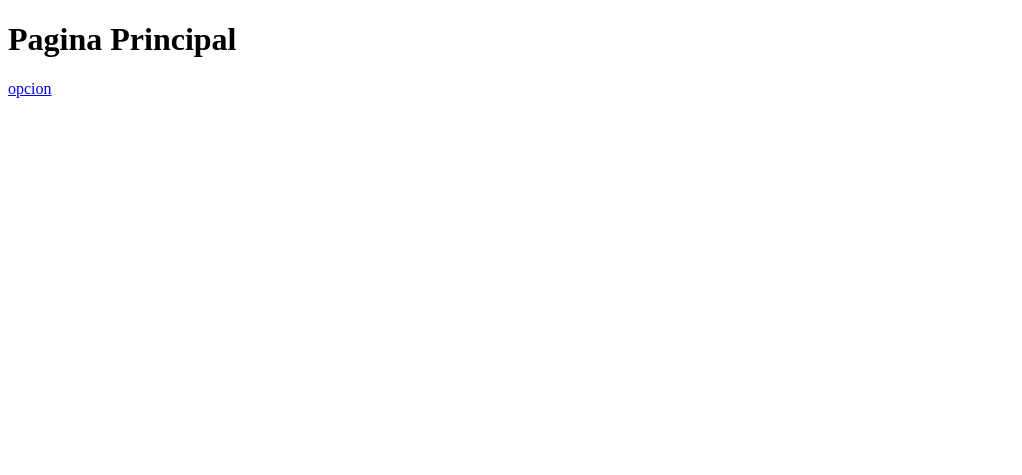
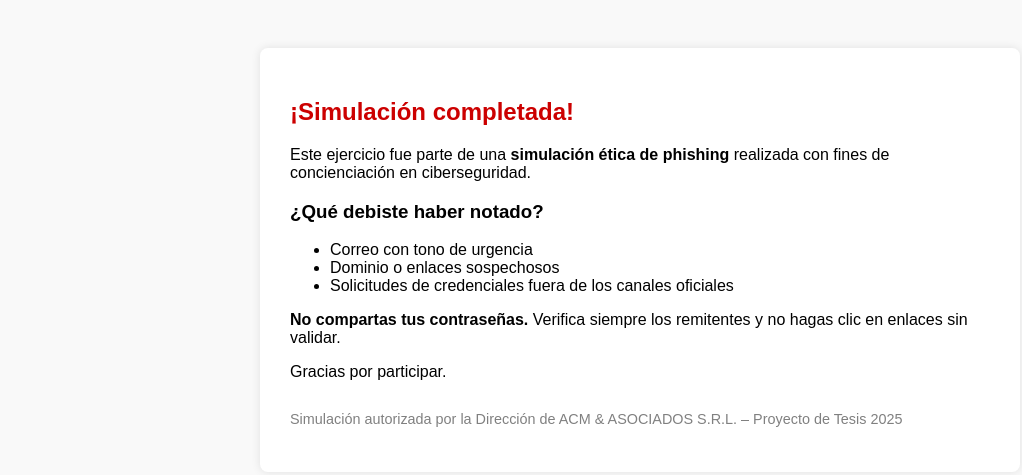
Before and after one commit to donabelj/ProyectoWeb, a plain HTML site: page index.html in a window 1280 px wide. Shown: the whole page, without its empty margins (0-1022 px from the left). Drawn offline with Linux system fonts and the light colour scheme.

Commit message:
Update index.html

```diff
--- a/index.html
+++ b/index.html
@@ -1,12 +1,22 @@
 <!DOCTYPE html>
-<html lang="en">
+<html lang="es">
 <head>
-    <meta charset="UTF-8">
-    <meta name="viewport" content="width=device-width, initial-scale=1.0">
-    <title>Document</title>
+  <meta charset="UTF-8">
+  <title>Simulación de Seguridad</title>
 </head>
-<body>
-    <h1> Pagina Principal</h1>
-    <a href="#index.html">opcion</a>
+<body style="font-family: Arial; background-color: #f9f9f9; padding: 40px;">
+  <div style="max-width: 700px; margin: auto; background-color: white; padding: 30px; border-radius: 8px; box-shadow: 0 0 10px rgba(0,0,0,0.1);">
+    <h2 style="color: #cc0000;">¡Simulación completada!</h2>
+    <p>Este ejercicio fue parte de una <strong>simulación ética de phishing</strong> realizada con fines de concienciación en ciberseguridad.</p>
+    <h3>¿Qué debiste haber notado?</h3>
+    <ul>
+      <li>Correo con tono de urgencia</li>
+      <li>Dominio o enlaces sospechosos</li>
+      <li>Solicitudes de credenciales fuera de los canales oficiales</li>
+    </ul>
+    <p><strong>No compartas tus contraseñas.</strong> Verifica siempre los remitentes y no hagas clic en enlaces sin validar.</p>
+    <p>Gracias por participar.</p>
+    <p style="margin-top: 30px; font-size: 0.9em; color: gray;">Simulación autorizada por la Dirección de ACM & ASOCIADOS S.R.L. – Proyecto de Tesis 2025</p>
+  </div>
 </body>
 </html>
```
